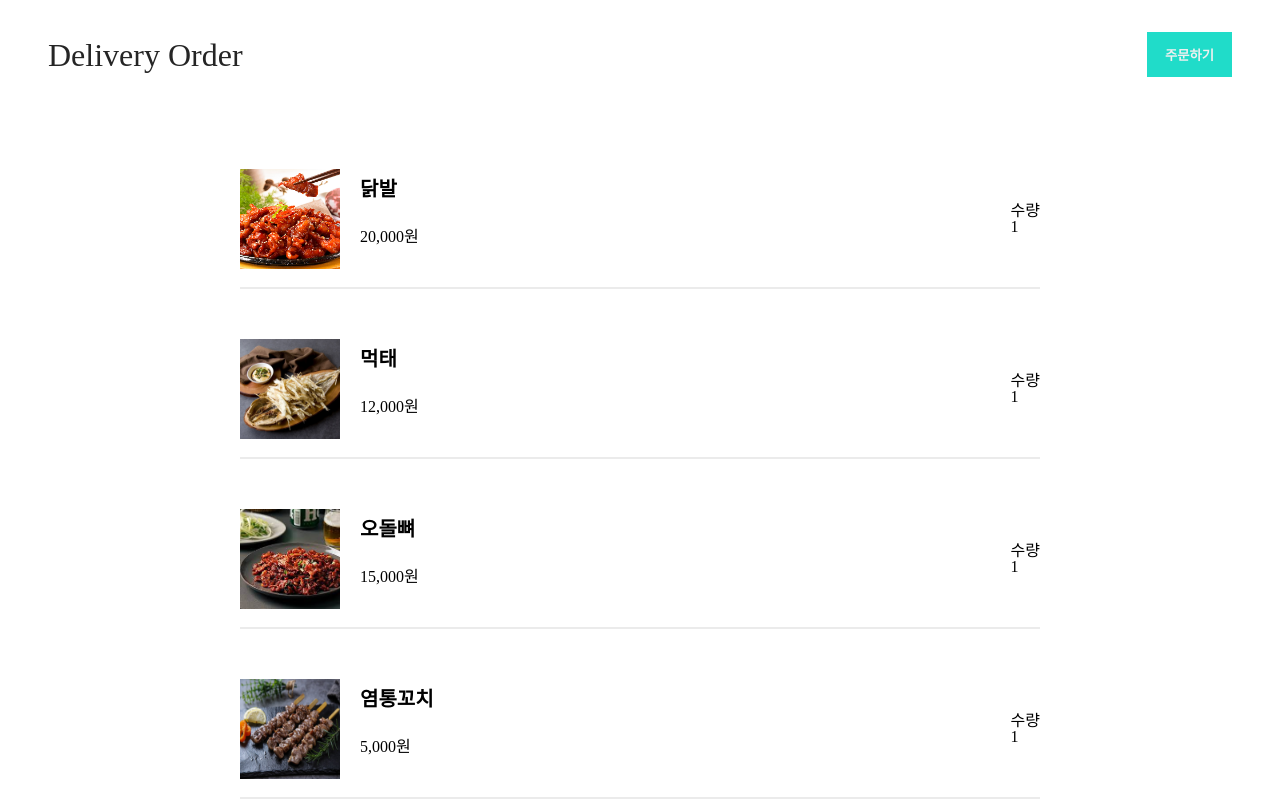
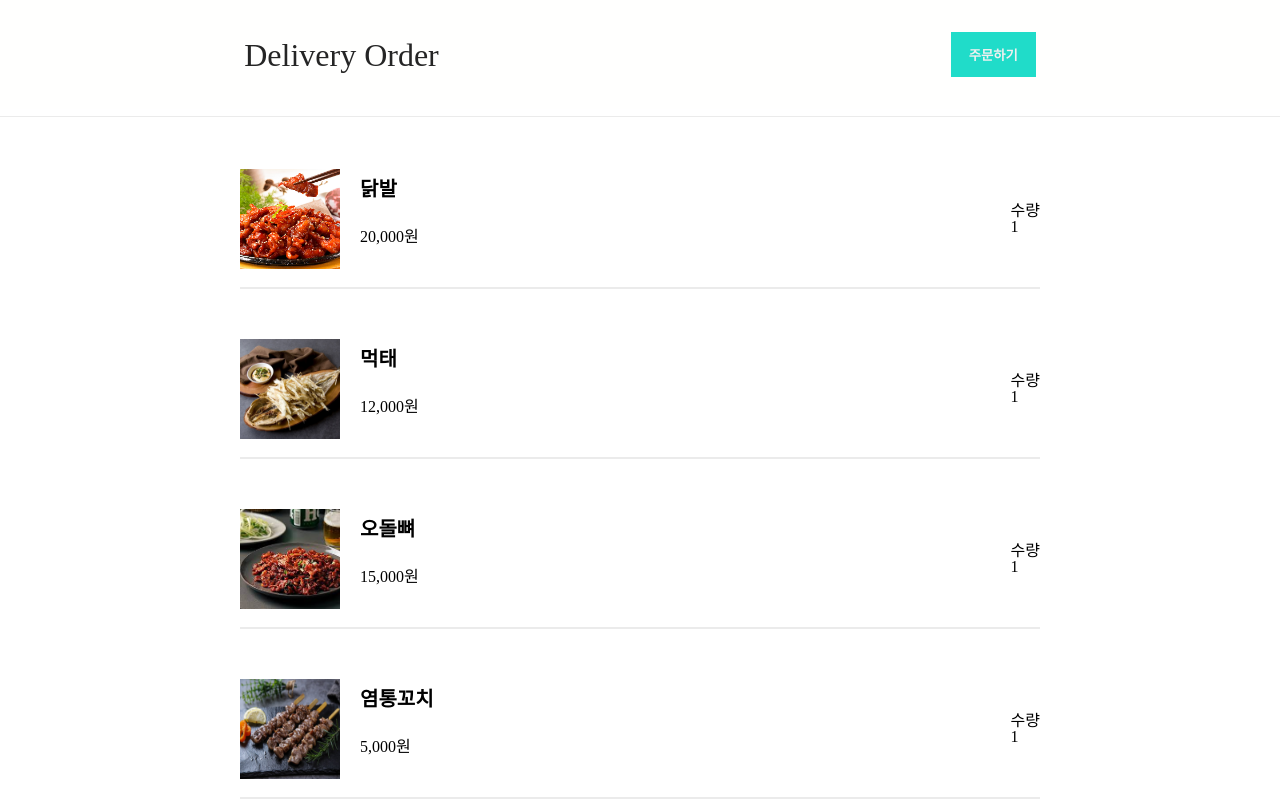
Before and after one commit to seon-mikim/-deliveryorder, a React (Create React App) app: page / in a window 1280 px wide. Shown: the top 800 px of the page. Built offline with nearby package versions, Linux system fonts and the light colour scheme.

Commit message:
design: 디자인 처리
- position 처리, after 처리

```diff
--- a/src/components/Header/Header.module.css
+++ b/src/components/Header/Header.module.css
@@ -1,9 +1,19 @@
 .delivery-header {
-  margin: 2rem 3rem;
+  position: sticky;
+  padding: 2rem 3rem;
   display: flex;
   align-items: center;
-  justify-content: space-between;
+  justify-content: center;
+  background-color: #fffffe;
+  &::after {
+    position: absolute;
+    content: '';
+    bottom: -8px;
+    width: 100vw;
+    border-bottom: 1px solid #c0c0c051;
+  }
   .header__text {
+    margin-right: 32rem;
     font-size: 2rem;
     color: #252525;
   }
```
